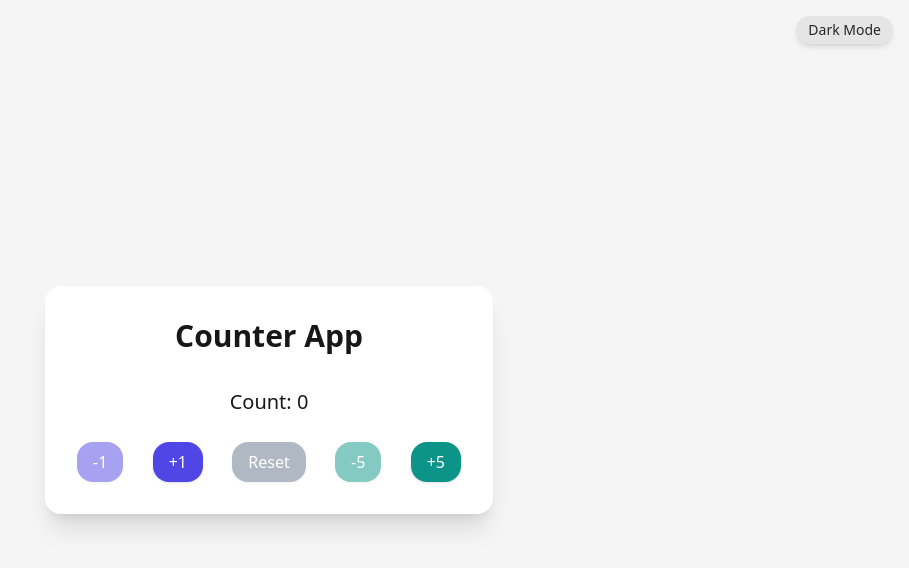
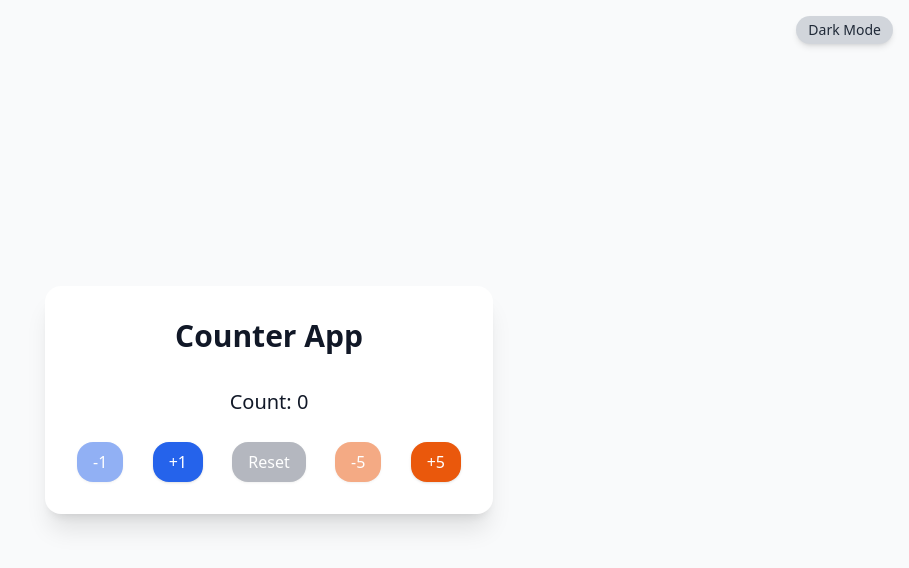
Before and after one commit to Ivankoe96/counter-app, a React (Vite) app: page / in a window 1280 px wide. Shown: the top 568 px of the page, without its empty margins (371-1280 px from the left). Built offline with nearby package versions, Linux system fonts and the light colour scheme.

Commit message:
Changed colors for overall theme

```diff
--- a/src/App.jsx
+++ b/src/App.jsx
@@ -1,5 +1,5 @@
 // src/App.jsx
-import { useEffect } from 'react'; // <--- Make sure useEffect is imported
+import { useEffect } from 'react';
 import { motion, AnimatePresence } from 'framer-motion';
 import { useDarkMode } from './hooks/useDarkMode';
 import { useCounter } from './hooks/useCounter';
@@ -9,7 +9,6 @@ function App() {
   const [count, increment, decrement, reset] = useCounter(0);
   const [isDarkMode, toggleDarkMode] = useDarkMode();
 
-  // This useEffect is CRUCIAL for Tailwind's dark mode to work
   useEffect(() => {
     document.documentElement.classList.toggle('dark', isDarkMode);
   }, [isDarkMode]);
@@ -21,22 +20,22 @@ function App() {
   };
 
   return (
+    // Main container - NEW background colors
     <motion.div
       initial={{ opacity: 0 }}
       animate={{ opacity: 1 }}
       transition={{ duration: 0.5 }}
-      // Updated: Main background colors
       className={`min-h-screen flex flex-col items-center justify-center p-4 transition-colors duration-300 ${
-        isDarkMode ? 'bg-neutral-900 text-neutral-100' : 'bg-neutral-100 text-neutral-900' // Using neutral colors
+        isDarkMode ? 'bg-gray-950 text-gray-100' : 'bg-gray-50 text-gray-900' // Darker gray background, lighter text for dark mode
       }`}
     >
-      {/* Dark Mode Toggle Button */}
+      {/* Dark Mode Toggle Button - NEW colors */}
       <motion.button
         onClick={toggleDarkMode}
         className={`fixed top-4 right-4 z-10 px-3 py-1 rounded-full text-sm font-medium shadow-md
           ${isDarkMode
-            ? 'bg-neutral-700 hover:bg-neutral-600 text-neutral-100' // Dark mode button colors
-            : 'bg-neutral-200 hover:bg-neutral-300 text-neutral-800' // Light mode button colors
+            ? 'bg-gray-700 hover:bg-gray-600 text-gray-100' // Dark mode button colors
+            : 'bg-gray-300 hover:bg-gray-400 text-gray-800' // Light mode button colors
           }
           transition-colors duration-300
         `}
@@ -45,21 +44,20 @@ function App() {
         {isDarkMode ? 'Light Mode' : 'Dark Mode'}
       </motion.button>
 
-      {/* Main Counter Card */}
+      {/* Main Counter Card - NEW background colors */}
       <motion.div
         initial={{ y: -50, opacity: 0 }}
         animate={{ y: 0, opacity: 1 }}
         transition={{ type: 'spring', stiffness: 100, damping: 10 }}
-        // Updated: Card background colors
         className={`w-full max-w-md rounded-2xl shadow-xl p-6 sm:p-8 transition-colors duration-300 ${
-          isDarkMode ? 'bg-neutral-800' : 'bg-white' // Using neutral colors and white for light mode card
+          isDarkMode ? 'bg-gray-900' : 'bg-white' // Darker card background, white for light mode
         }`}
       >
-        <h1 className={`text-3xl font-bold mb-6 text-center ${isDarkMode ? 'text-neutral-100' : 'text-neutral-900'}`}>
+        <h1 className={`text-3xl font-bold mb-6 text-center ${isDarkMode ? 'text-gray-100' : 'text-gray-900'}`}>
           Counter App
         </h1>
 
-        <div className={`h-12 mb-4 flex justify-center items-center text-xl ${isDarkMode ? 'text-neutral-100' : 'text-neutral-900'}`}>
+        <div className={`h-12 mb-4 flex justify-center items-center text-xl ${isDarkMode ? 'text-gray-100' : 'text-gray-900'}`}>
           <AnimatePresence mode="wait">
             <motion.div
               key={count}
--- a/src/components/CounterControls.jsx
+++ b/src/components/CounterControls.jsx
@@ -9,12 +9,12 @@ function CounterControls({ count, onIncrement, onDecrement, onReset }) {
   return (
     <div className="flex flex-wrap justify-center sm:justify-between items-center gap-3">
 
-      {/* Decrement Buttons (-1, -5) */}
+
       <motion.button
         onClick={() => onDecrement(1)}
         disabled={count === 0}
         className="order-1 sm:order-1 px-4 py-2 rounded-2xl shadow disabled:opacity-50 transition-colors
-                   bg-indigo-600 hover:bg-indigo-700 dark:bg-indigo-500 dark:hover:bg-indigo-600 text-white"
+                   bg-blue-600 hover:bg-blue-700 dark:bg-blue-500 dark:hover:bg-blue-600 text-white"
         whileTap={buttonVariants.whileTap}
       >
         -1
@@ -23,7 +23,7 @@ function CounterControls({ count, onIncrement, onDecrement, onReset }) {
         onClick={() => onDecrement(5)}
         disabled={count < 5}
         className="order-3 sm:order-4 px-4 py-2 rounded-2xl shadow disabled:opacity-50 transition-colors
-                   bg-teal-600 hover:bg-teal-700 dark:bg-teal-500 dark:hover:bg-teal-600 text-white"
+                   bg-orange-600 hover:bg-orange-700 dark:bg-orange-500 dark:hover:bg-orange-600 text-white"
         whileTap={buttonVariants.whileTap}
       >
         -5
@@ -32,16 +32,18 @@ function CounterControls({ count, onIncrement, onDecrement, onReset }) {
       {/* Increment Buttons (+1, +5) */}
       <motion.button
         onClick={() => onIncrement(1)}
+        // Corrected order for visual: Increments are 4th and 5th on desktop, 3rd and 4th on mobile (after decrements)
         className="order-2 sm:order-2 px-4 py-2 rounded-2xl shadow transition-colors
-                   bg-indigo-600 hover:bg-indigo-700 dark:bg-indigo-500 dark:hover:bg-indigo-600 text-white"
+                   bg-blue-600 hover:bg-blue-700 dark:bg-blue-500 dark:hover:bg-blue-600 text-white"
         whileTap={buttonVariants.whileTap}
       >
         +1
       </motion.button>
       <motion.button
         onClick={() => onIncrement(5)}
+        // Corrected order for visual: Increments are 4th and 5th on desktop, 3rd and 4th on mobile (after decrements)
         className="order-4 sm:order-5 px-4 py-2 rounded-2xl shadow transition-colors
-                   bg-teal-600 hover:bg-teal-700 dark:bg-teal-500 dark:hover:bg-teal-600 text-white"
+                   bg-orange-600 hover:bg-orange-700 dark:bg-orange-500 dark:hover:bg-orange-600 text-white"
         whileTap={buttonVariants.whileTap}
       >
         +5
@@ -51,8 +53,9 @@ function CounterControls({ count, onIncrement, onDecrement, onReset }) {
       <motion.button
         onClick={onReset}
         disabled={count === 0}
+        // Corrected order for visual: On mobile, it's order-5 (last, so it wraps). On desktop, it's order-3 (middle).
         className="order-5 sm:order-3 px-4 py-2 rounded-2xl shadow disabled:opacity-50 transition-colors
-                   bg-slate-500 hover:bg-slate-600 dark:bg-slate-400 dark:hover:bg-slate-500 text-white"
+                   bg-gray-500 hover:bg-gray-600 dark:bg-gray-400 dark:hover:bg-gray-500 text-white"
         whileTap={buttonVariants.whileTap}
       >
         Reset
```
